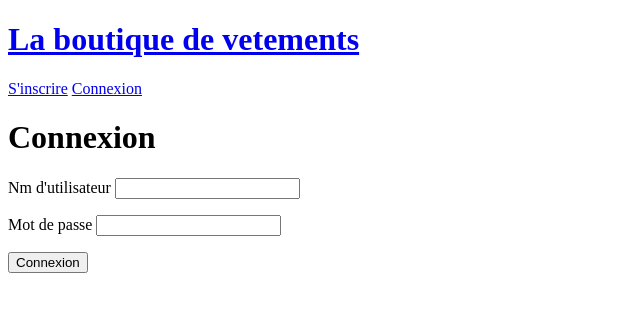
After one commit to mrtchou/boutique, a Django app: page /login in a window 1280 px wide. The commit adds this page. Shown: the top 312 px of the page, without its empty margins (0-640 px from the left). Run offline with Django 4.2, Linux system fonts and the light colour scheme.

Commit message:
creation function connexion(login), url, base.html, login.html

```diff
--- /dev/null
+++ b/accounts/templates/accounts/login.html
@@ -0,0 +1,20 @@
+{% extends 'base.html' %}
+
+
+{% block content %}
+
+<h1>Connexion</h1>
+<form method="post">
+    {% csrf_token %}
+    <p>
+        <label for="username">Nm d'utilisateur</label>
+        <input id="username" type="text" name="username">
+    </p>
+    <p>
+        <label for="password">Mot de passe</label>
+        <input id="password" type="password" name="password">
+    </p>
+    <button type="submit">Connexion</button>
+</form>
+
+{% endblock %}
--- a/accounts/views.py
+++ b/accounts/views.py
@@ -1,5 +1,5 @@
 from django.shortcuts import render, redirect
-from django.contrib.auth import get_user_model, login, logout
+from django.contrib.auth import get_user_model, login, logout, authenticate
 
 User = get_user_model()
 
@@ -19,3 +19,17 @@ def signup(request):
 def logout_user(request):
     logout(request)
     return redirect('index')
+
+
+def login_user(request):
+    if request.method == "POST":
+        username = request.POST.get("username")
+        password = request.POST.get("password")
+
+        user = authenticate(username=username, password=password)
+
+        if user:
+            login(request, user)
+            return redirect('index')
+
+    return render(request, 'accounts/login.html')
--- a/shop/urls.py
+++ b/shop/urls.py
@@ -18,7 +18,7 @@ from django.urls import path
 from store.views import index, product_detail
 from shop import settings
 from django.conf.urls.static import static
-from accounts.views import signup, logout_user
+from accounts.views import signup, logout_user, login_user
 
 urlpatterns = [
     path('', index, name='index'),
@@ -26,5 +26,6 @@ urlpatterns = [
     path('product/<str:slug>', product_detail, name="product"),
     path('signup', signup, name="signup"),
     path('logout', logout_user, name="logout"),
+    path('login', login_user, name="login"),
 
 ] + static(settings.MEDIA_URL, document_root=settings.MEDIA_ROOT)
--- a/templates/base.html
+++ b/templates/base.html
@@ -15,6 +15,7 @@
     <a href="{% url 'logout' %}">Se deconnecter</a>
 {% else %}
     <a href="{% url 'signup' %}">S'inscrire</a>
+    <a href="{% url 'login' %}">Connexion</a>
 {% endif %}
     {% block content %}
 
```
Also changed, not shown: db.sqlite3.
